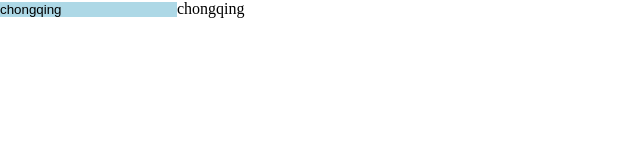
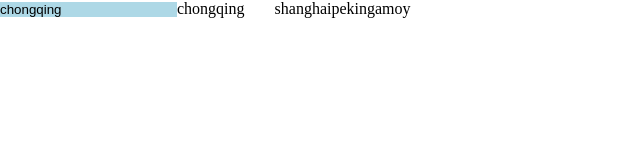
Before and after one commit to korgong/preview, a website: page index.html in a window 1280 px wide. Shown: the whole page, without its empty margins (0-640 px from the left). Drawn offline with Linux system fonts and the light colour scheme.

Commit message:
analysis v-for command

```diff
--- a/index.html
+++ b/index.html
@@ -12,10 +12,12 @@
     </style>
 </head>
 <body>
-<div class="app"><input style="background: lightblue" v-model="inner.name"><span v-click="alert(123)">{{inner.name}}</span></div>
+<div class="app"><input style="background: lightblue" v-model="inner.name"><span style="padding-right: 30px">{{inner.name}}</span><span v-for="place in places" v-click="alert(123)">{{place}}</span>
+</div>
 <script src="index.js"></script>
 <script>
     var id = 0;
+
     function Dependency() {
         this.id = ++id;
         this.list = [];
@@ -33,6 +35,7 @@
         }
 
     };
+
     function walk(data) {
         Object.keys(data).forEach(key => {
             observer(data, key, data[key]);
@@ -82,6 +85,7 @@
             }
         }
     };
+
     function observer(data, key, value) {
         var dep = new Dependency();
         if (typeof value === 'object') {
@@ -109,9 +113,11 @@
             }
         });
     }
+
     function isTextNode(node) {
         return node.nodeType === 3;
     }
+
     function compileAttribute(vm, node) {
         var attributesArr = [].slice.call(node.attributes);
         attributesArr.forEach((key, index) => {
@@ -139,12 +145,40 @@
                 node.addEventListener('click', function () {
                     eval(code);
                 });
+                node.removeAttribute(attributeName);
+            }
+            if (attributeName === 'v-for') {
+                let parentNode = node.parentNode;
+                let code = attributeObj.nodeValue;
+                let keyValArr = code.split('in');
+                let itemStr = keyValArr[0].replace(/\s*/g, '');
+                let valStr = keyValArr[1].replace(/\s*/g, '');
+                let arr = valStr.split('.');
+                let value = vm;
+                arr.forEach(key => {
+                    value = value[key];
+                });
+                // delete the v-for command
+                node.removeAttribute(attributeName);
+                let startNode = document.createTextNode('');
+                parentNode.replaceChild(startNode, node);
+                for (let i = value.length-1; i >= 0; i--) {
+                    // clone the current node
+                    let cloneNode = node.cloneNode(true);
+                    // insert node after the current node
+                    parentNode.insertBefore(cloneNode, startNode);
+                    let forVm = Object.create(vm);
+                    forVm.index = i;
+                    forVm[itemStr] = value[i];
+                    compileAttribute(forVm, cloneNode);
+                }
             }
         });
         if (node.childNodes.length > 0) {
             compile(vm, node);
         }
     }
+
     function compile(vm, node) {
         let childNodes = [].slice.call(node.childNodes);
         childNodes.forEach(function (child) {
@@ -157,6 +191,7 @@
             }
         })
     }
+
     function MVVM(option) {
         this.el = document.querySelector(option.el);
         this._data = option.data;
@@ -167,7 +202,7 @@
 
     MVVM.prototype = {
         constructor: MVVM,
-        proxy (data) {
+        proxy(data) {
             Object.keys(data).forEach((key) => {
                 Object.defineProperty(this, key, {
                     set(newV) {
@@ -187,7 +222,8 @@
         name: 'kor',
         inner: {
             name: 'chongqing'
-        }
+        },
+        places: ['amoy', 'peking', 'shanghai']
     };
     var vm = new MVVM({
         el: '.app',
```
